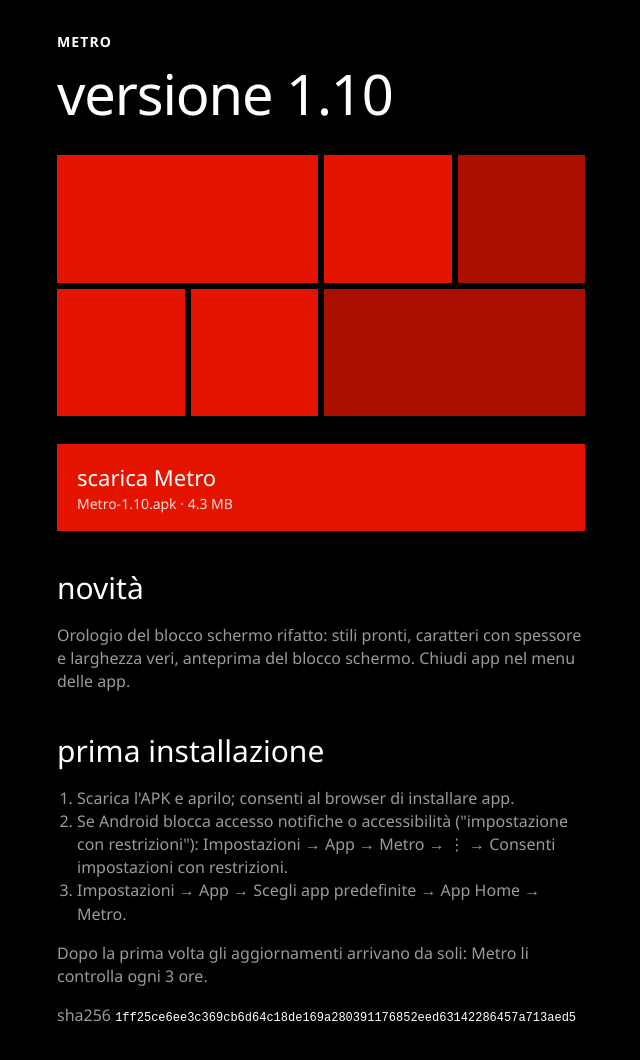
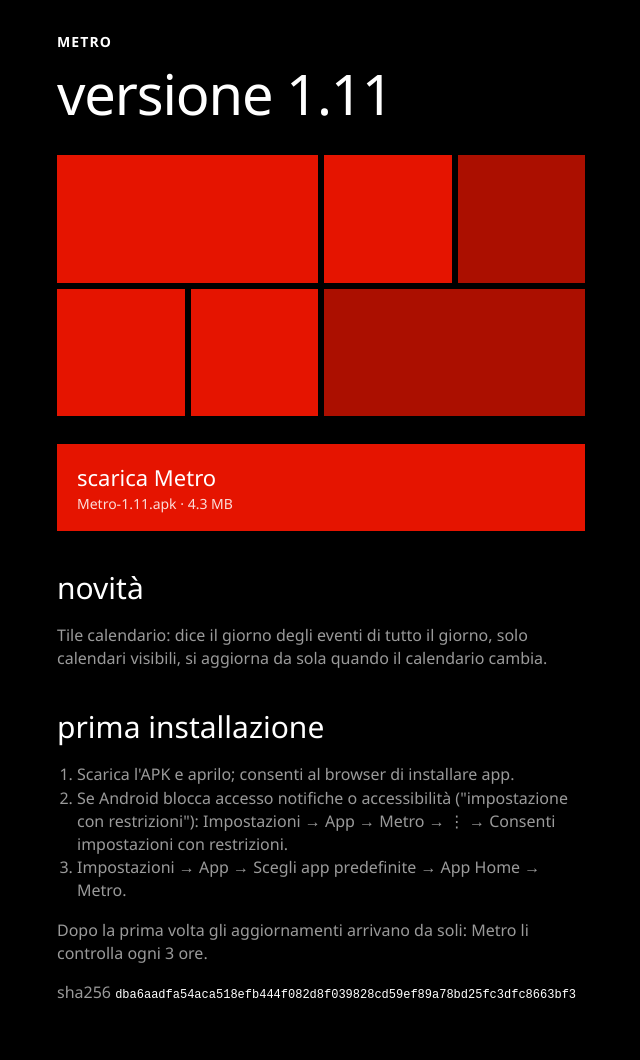
Before and after one commit to mcaruga/metro-ui-download, a plain HTML site: page index.html in a window 1280 px wide. Shown: the whole page, without its empty margins (319-959 px from the left). Drawn offline with Linux system fonts and the light colour scheme.

Commit message:
Metro 1.11

```diff
--- a/index.html
+++ b/index.html
@@ -3,7 +3,7 @@
 <head>
 <meta charset="utf-8">
 <meta name="viewport" content="width=device-width, initial-scale=1">
-<title>Metro 1.10</title>
+<title>Metro 1.11</title>
 <style>
   :root { --accent: #e51400; --bg: #000; --fg: #fff; --sub: #9a9a9a; }
   * { box-sizing: border-box; }
@@ -27,11 +27,11 @@
 <body>
 <main>
   <div class="app">metro</div>
-  <h1>versione 1.10</h1>
+  <h1>versione 1.11</h1>
   <div class="tiles"><i class="w"></i><i></i><i></i><i></i><i></i><i class="w"></i></div>
-  <a class="dl" href="https://github.com/mcaruga/metro-ui-download/releases/latest/download/Metro-1.10.apk">scarica Metro<small>Metro-1.10.apk · 4.3 MB</small></a>
+  <a class="dl" href="https://github.com/mcaruga/metro-ui-download/releases/latest/download/Metro-1.11.apk">scarica Metro<small>Metro-1.11.apk · 4.3 MB</small></a>
   <h2>novità</h2>
-  <p>Orologio del blocco schermo rifatto: stili pronti, caratteri con spessore e larghezza veri, anteprima del blocco schermo. Chiudi app nel menu delle app.</p>
+  <p>Tile calendario: dice il giorno degli eventi di tutto il giorno, solo calendari visibili, si aggiorna da sola quando il calendario cambia.</p>
   <h2>prima installazione</h2>
   <ol>
     <li>Scarica l'APK e aprilo; consenti al browser di installare app.</li>
@@ -39,7 +39,7 @@
     <li>Impostazioni → App → Scegli app predefinite → App Home → Metro.</li>
   </ol>
   <p>Dopo la prima volta gli aggiornamenti arrivano da soli: Metro li controlla ogni 3 ore.</p>
-  <p>sha256 <code>1ff25ce6ee3c369cb6d64c18de169a280391176852eed63142286457a713aed5</code></p>
+  <p>sha256 <code>dba6aadfa54aca518efb444f082d8f039828cd59ef89a78bd25fc3dfc8663bf3</code></p>
 </main>
 </body>
 </html>
```
